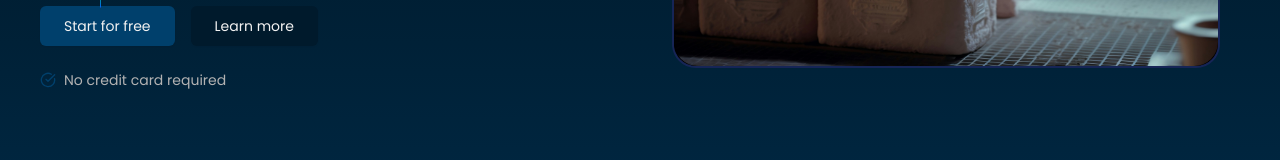
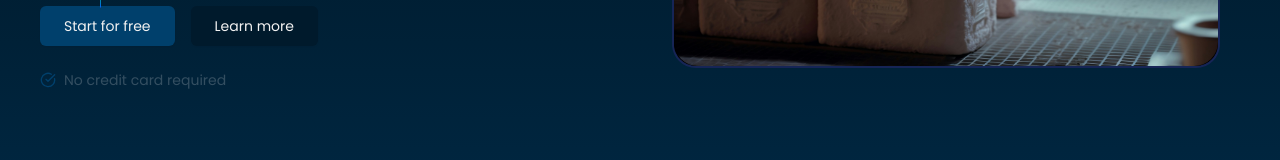
Before and after one commit to NextGenCodersGSG/CodePilot, a Next.js app: page / in a window 1280 px wide. Shown: the part 462-622 px from the top of the page. Built offline with nearby package versions, Linux system fonts and the light colour scheme.

Commit message:
feat(ui): add ShinyText component with shine animation

```diff
--- a/app/page.tsx
+++ b/app/page.tsx
@@ -13,6 +13,7 @@ import ThreeDImage from "@/components/3d-Image/ThreeDImage"
 import { BackgroundBeamsWithCollision } from "@/components/ui/collision-beams"
 import { ContainerTextFlip } from "@/components/ui/container-text-flip"
 import Header from "@/components/header/Header"
+import ShinyText from "@/components/ui/ShinyText/shiny-text"
 
 function useInView(threshold = 0.1) {
   const controls = useAnimation()
@@ -132,7 +133,7 @@ export default function LandingPage() {
                   transition={{ duration: 0.4,delay:0.4, ease: "easeInOut" }}
                 >
                   <CheckCircle className="h-4 w-4 text-[#00406C]" />
-                  <span>No credit card required</span>
+                  <ShinyText text="No credit card required" disabled={false} speed={5} className='' />
                 </motion.div>
               </motion.div>
               <motion.div
--- /dev/null
+++ b/components/ui/ShinyText/ShinyText.module.css
@@ -0,0 +1,24 @@
+@keyframes shine {
+    0% {
+      background-position-x: 200%;
+    }
+    100% {
+      background-position-x: -200%;
+    }
+  }
+
+  .shinyText {
+    background-image: linear-gradient(
+        120deg,
+        rgba(255, 255, 255, 0.2) 30%,
+        rgba(255, 255, 255, 1) 50%,
+        rgba(255, 255, 255, 0.2) 70%
+      );
+    background-size: 400% 100%;
+    -webkit-background-clip: text;
+    -webkit-text-fill-color: transparent;
+  }
+
+  .animateShine {
+    animation: shine 5s linear infinite;
+  }
--- /dev/null
+++ b/components/ui/ShinyText/shiny-text.tsx
@@ -0,0 +1,22 @@
+import React from 'react';
+import styles from './ShinyText.module.css'; // Import the CSS module
+
+interface ShinyTextProps {
+    text: string;
+    disabled?: boolean;
+    speed?: number;
+    className?: string;
+}
+
+const ShinyText: React.FC<ShinyTextProps> = ({ text, disabled = false, speed = 5, className = '' }) => {
+    return (
+        <div
+            className={`${styles.shinyText} ${!disabled ? styles.animateShine : ''} ${className}`}
+            style={{ animationDuration: `${speed}s` }}
+        >
+            {text}
+        </div>
+    );
+};
+
+export default ShinyText;
```
